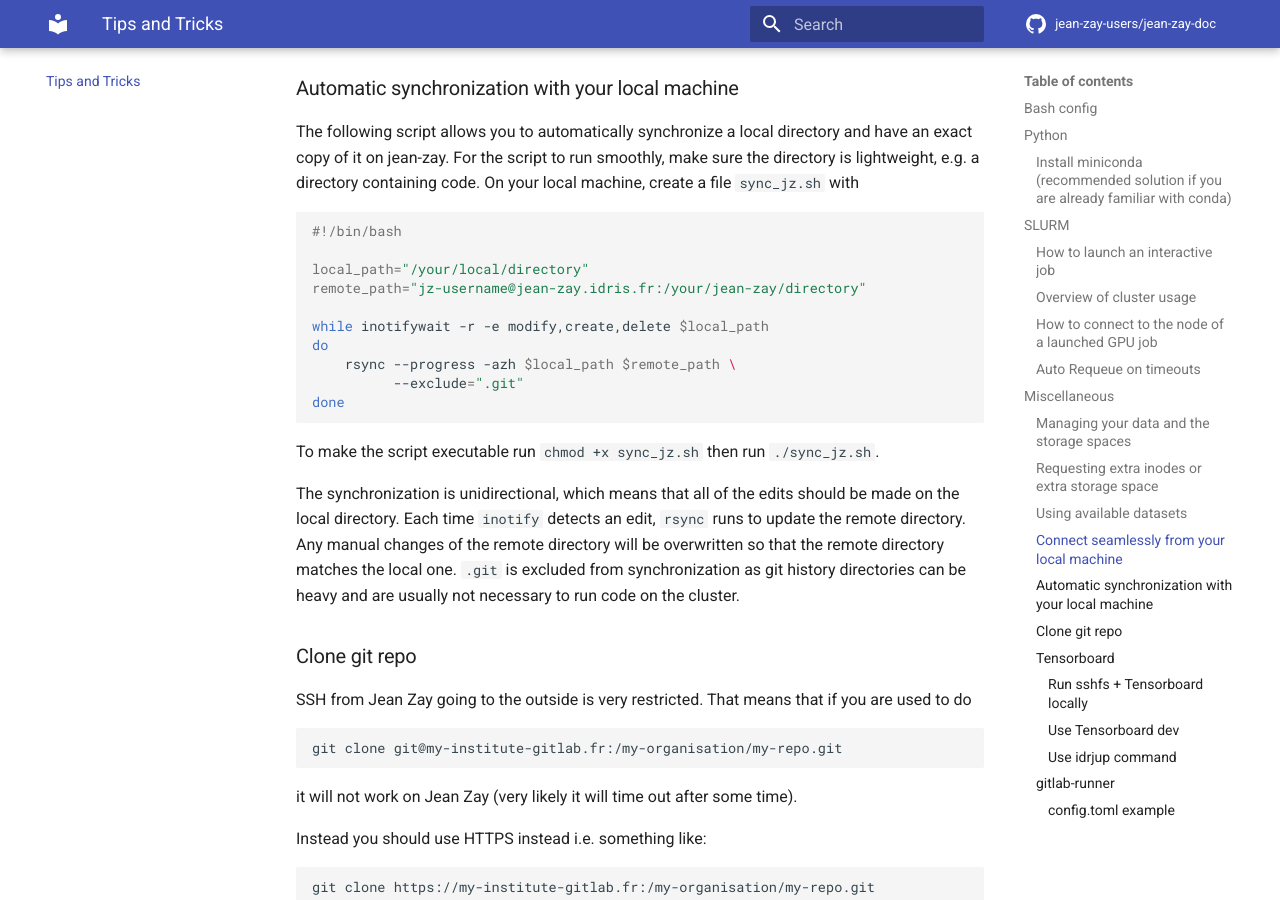
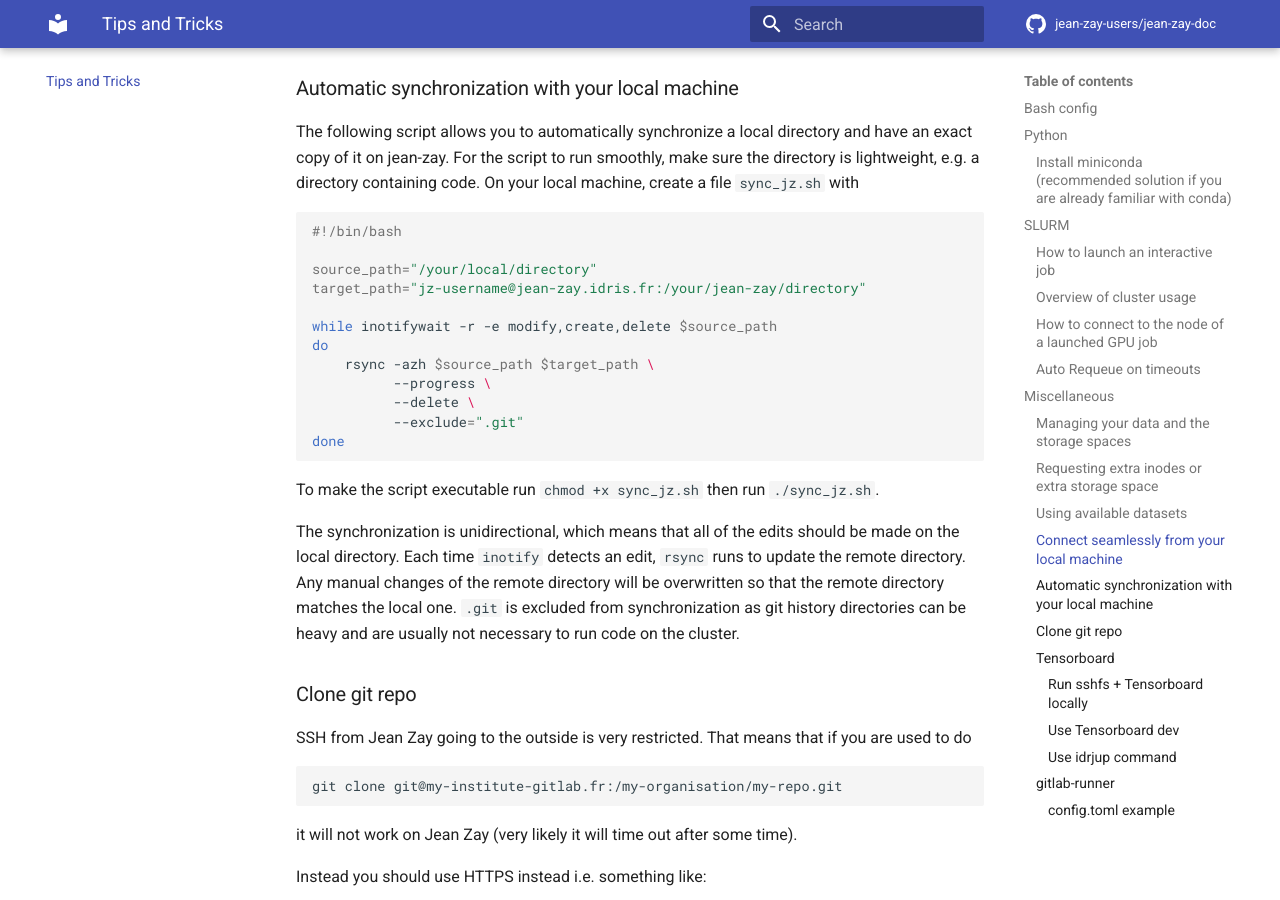
Before and after one commit to jean-zay-users/jean-zay-doc, an MkDocs documentation site: the page built from docs/tips-and-tricks.md, in a window 1280 px wide and 900 px high, scrolled down 5258 px. Built offline with MkDocs 1.6.1 and Material for MkDocs 9.7.7, drawn with Linux system fonts in a browser that asks for light colours; comment, search, counter and statistics services are not loaded.

Commit message:
sync: add delete option, rename vars

````diff
--- a/docs/tips-and-tricks.md
+++ b/docs/tips-and-tricks.md
@@ -252,12 +252,14 @@ For the script to run smoothly, make sure the directory is lightweight, e.g. a d
 ```bash
 #!/bin/bash
 
-local_path="/your/local/directory"
-remote_path="jz-username@jean-zay.idris.fr:/your/jean-zay/directory"
+source_path="/your/local/directory"
+target_path="jz-username@jean-zay.idris.fr:/your/jean-zay/directory"
 
-while inotifywait -r -e modify,create,delete $local_path
+while inotifywait -r -e modify,create,delete $source_path
 do
-    rsync --progress -azh $local_path $remote_path \
+    rsync -azh $source_path $target_path \
+          --progress \
+          --delete \
           --exclude=".git"
 done
 ```
````
